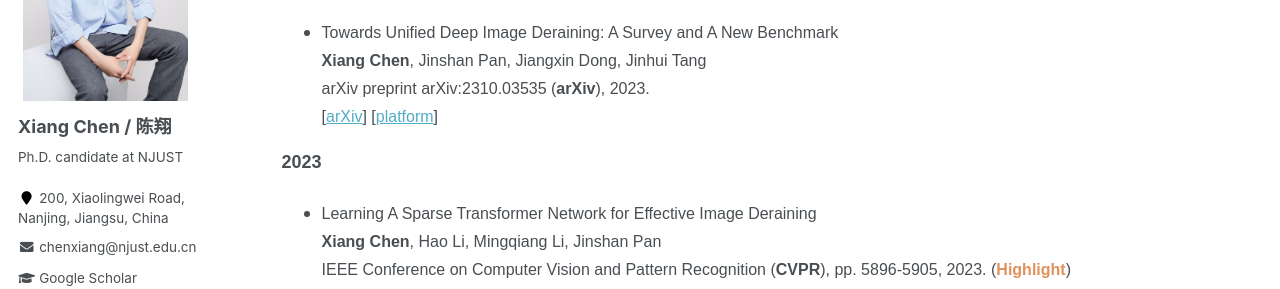
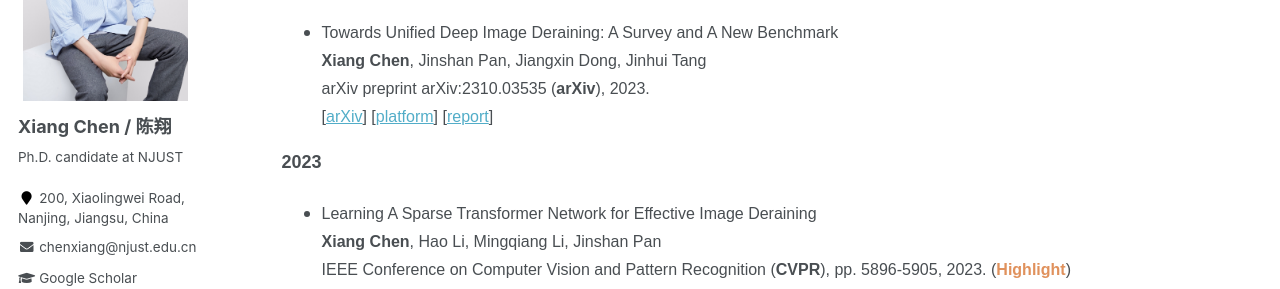
Before and after one commit to cschenxiang/cschenxiang.github.io, a Jekyll site: the page built from _pages/publications.html, in a window 1280 px wide and 1222 px high. Shown: the part 270-559 px from the top of the window. Built offline with Jekyll 4.4.1, drawn with Linux system fonts in a browser that asks for light colours; some web fonts are replaced.

Commit message:
Update publications.html

```diff
--- a/_pages/publications.html
+++ b/_pages/publications.html
@@ -32,6 +32,7 @@ Towards Unified Deep Image Deraining: A Survey and A New Benchmark <br>
 arXiv preprint arXiv:2310.03535 (<b>arXiv</b>), 2023.  <br>
 [<a href="https://arxiv.org/abs/2310.03535" target="_blank">arXiv</a>]
 [<a href="http://www.deraining.tech/" target="_blank">platform</a>]
+[<a href="https://cs.njust.edu.cn/f3/19/c1817a324377/page.htm" target="_blank">report</a>]
 </font>
 </p> </li>
 </ul>
```
